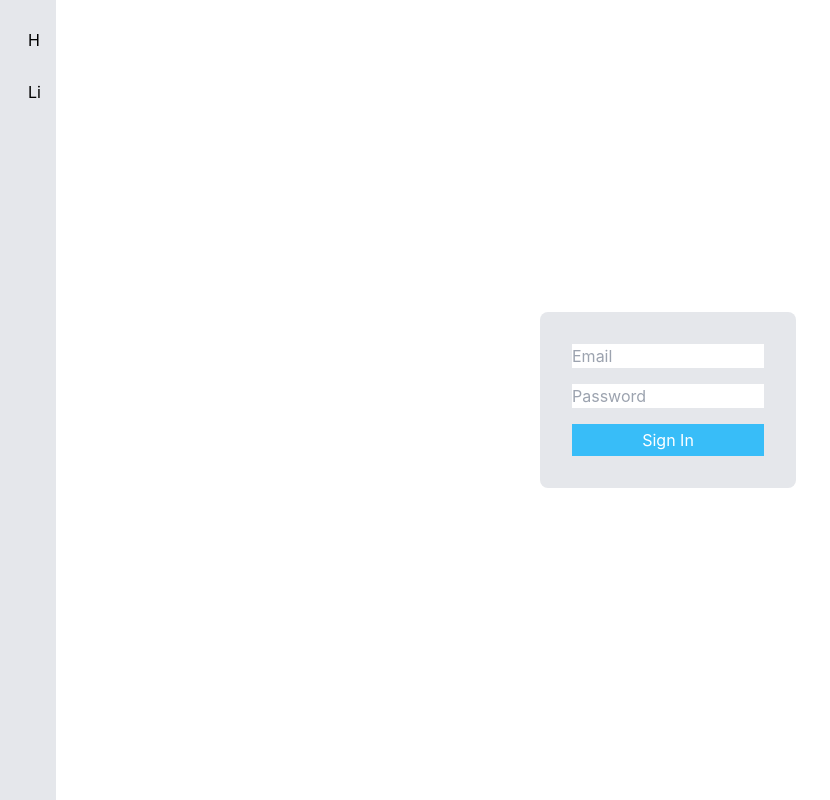
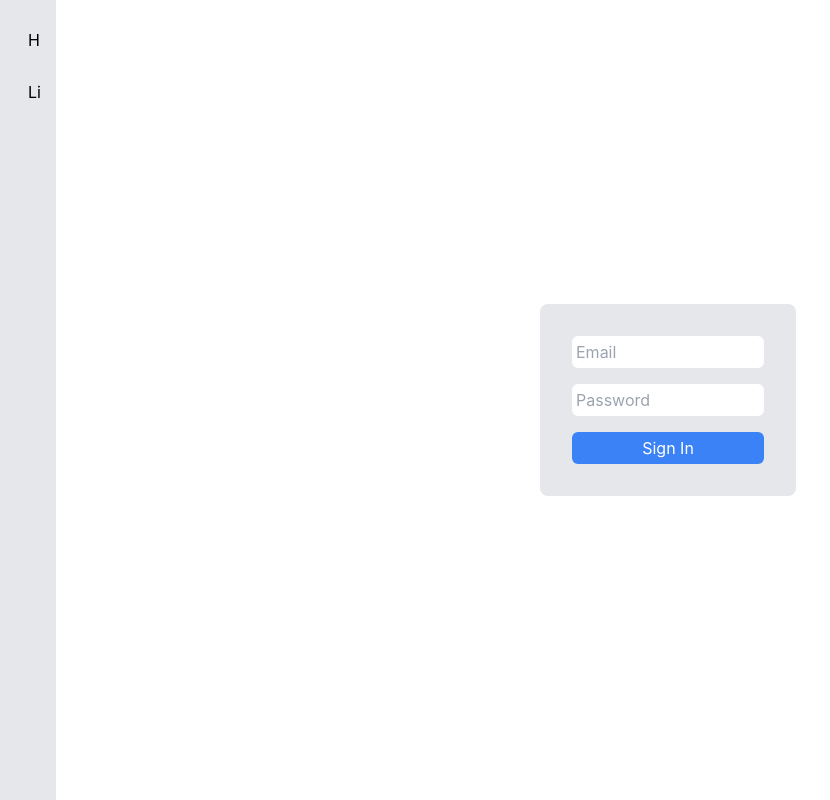
Before and after one commit to aaluzzi/CPPBroncoHacks2024-Frontend, a React (Create React App) app: page /signin in a window 1280 px wide. Shown: the whole page, without its empty margins (0-830 px from the left). Built offline with nearby package versions, Linux system fonts and the light colour scheme.

Commit message:
Implement auth provide

```diff
--- a/src/App.js
+++ b/src/App.js
@@ -1,19 +1,22 @@
-import { BrowserRouter as Router, Route, Routes} from 'react-router-dom';
+import { BrowserRouter as Router, Route, Routes } from 'react-router-dom';
 import Layout from './Layout';
 import Home from './pages/home/Home';
 import Listings from './pages/listings/Listings';
-import SignIn from './pages/signin/SignIn';
+import SignIn from './pages/signin/SignIn.js';
+import { AuthProvider } from './AuthProvider.js';
 
 function App() {
   return (
     <Router>
-      <Layout>
-        <Routes>
-          <Route exact path="/" element={ <Home />} />
-          <Route path="/listings" element={ <Listings />} />
-          <Route path="/signin" element={ <SignIn />} />
-        </Routes>
-      </Layout>
+      <AuthProvider>
+        <Layout>
+          <Routes>
+            <Route exact path="/" element={<Home />} />
+            <Route path="/listings" element={<Listings />} />
+            <Route path="/signin" element={<SignIn />} />
+          </Routes>
+        </Layout>
+      </AuthProvider>
     </Router>
   );
 }
--- /dev/null
+++ b/src/AuthProvider.js
@@ -0,0 +1,30 @@
+import React, { createContext, useContext, useState } from 'react';
+
+const AuthContext = createContext(null);
+
+export const AuthProvider = ({ children }) => {
+    const [isAuthenticated, setIsAuthenticated] = useState(false);
+    const [userToken, setUserToken] = useState(null);
+
+    const login = (token) => {
+        console.log("logged in");
+        setIsAuthenticated(true);
+        setUserToken(token);
+        localStorage.setItem('token', token);
+    };
+
+    const logout = () => {
+        console.log("logged out");
+        setIsAuthenticated(false);
+        setUserToken(null);
+        localStorage.removeItem('token');
+    };
+
+    return (
+        <AuthContext.Provider value={{ isAuthenticated, login, logout, userToken }}>
+            {children}
+        </AuthContext.Provider>
+    );
+};
+
+export const useAuth = () => useContext(AuthContext);
--- a/src/pages/signin/SignIn.js
+++ b/src/pages/signin/SignIn.js
@@ -1,10 +1,15 @@
 import React, { useState } from 'react';
 import axios from 'axios';
+import { useAuth } from '../../AuthProvider';
+
+import { useNavigate } from 'react-router-dom';
 
 function SignIn() {
     const [email, setEmail] = useState('');
     const [password, setPassword] = useState('');
     const [error, setError] = useState('');
+    const navigate = useNavigate();
+    const { login } = useAuth();
 
     const handleSubmit = async (event) => {
         event.preventDefault();
@@ -12,8 +17,8 @@ function SignIn() {
         try {
             const response = await axios.post('http://localhost:3000/api/signin', { email, password });
             const token = response.data.token;
-            //localStorage.setItem('token', token);
-            // Redirect user or update state to show authenticated status
+            login(token);
+            navigate('/');
         } catch (error) {
             if (error.response && error.response.status === 401) {
                 setError('Invalid credentials. Please try again.');
@@ -25,10 +30,10 @@ function SignIn() {
 
     return (
         <form className="p-8 flex flex-col gap-4 bg-gray-200 max-w-64 rounded-lg" onSubmit={handleSubmit}>
-            <input type="email" value={email} onChange={(e) => setEmail(e.target.value)} placeholder="Email" />
-            <input type="password" value={password} onChange={(e) => setPassword(e.target.value)} placeholder="Password" />
+            <input className="p-1 rounded-md" type="email" value={email} onChange={(e) => setEmail(e.target.value)} placeholder="Email" />
+            <input className="p-1 rounded-md" type="password" value={password} onChange={(e) => setPassword(e.target.value)} placeholder="Password" />
             {error && <div style={{ color: 'red' }}>{error}</div>}
-            <button className="bg-sky-400 h-8 text-white" type="submit">Sign In</button>
+            <button className="p-1 rounded-md bg-blue-500 h-8 text-white" type="submit">Sign In</button>
         </form>
     );
 }
```
